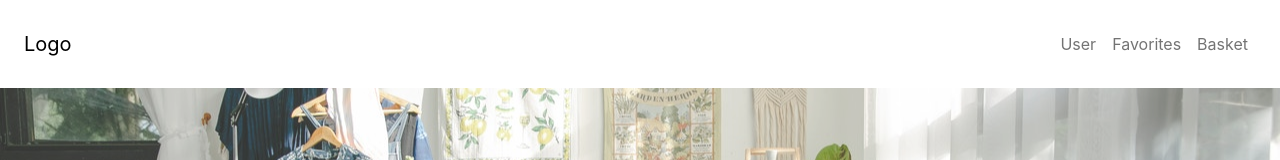
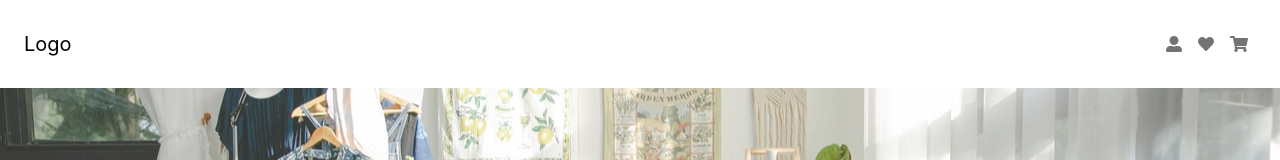
Before and after one commit to abuiko/react-bootstrap, a React (Create React App) app: page / in a window 1280 px wide. Shown: the top 160 px of the page. Built offline with nearby package versions, Linux system fonts and the light colour scheme.

Commit message:
add font awesome icons to nav

```diff
--- a/package.json
+++ b/package.json
@@ -3,6 +3,11 @@
   "version": "0.1.0",
   "private": true,
   "dependencies": {
+    "@fortawesome/fontawesome-svg-core": "^1.2.36",
+    "@fortawesome/free-brands-svg-icons": "^5.15.4",
+    "@fortawesome/free-regular-svg-icons": "^5.15.4",
+    "@fortawesome/free-solid-svg-icons": "^5.15.4",
+    "@fortawesome/react-fontawesome": "^0.1.15",
     "@testing-library/jest-dom": "^5.14.1",
     "@testing-library/react": "^11.2.7",
     "@testing-library/user-event": "^12.8.3",
--- a/src/components/NavigationBar.js
+++ b/src/components/NavigationBar.js
@@ -1,5 +1,9 @@
 import React from "react";
 import { Nav, Navbar } from "react-bootstrap";
+import { FontAwesomeIcon } from '@fortawesome/react-fontawesome';
+import { faShoppingCart } from '@fortawesome/free-solid-svg-icons';
+import { faUserAlt } from '@fortawesome/free-solid-svg-icons'
+import { faHeart } from '@fortawesome/free-solid-svg-icons'
 import styled from "styled-components";
 
 const Styles = styled.div`
@@ -29,9 +33,9 @@ export const NavigationBar = () => {
                 <Navbar.Toggle aria-controls="basic-navbar-nav" />
                 <Navbar.Collapse id="basic-navbar-nav">
                     <Nav className="ml-auto">
-                        <Nav.Item><Nav.Link className="nav-link" href="/user">User</Nav.Link></Nav.Item>
-                        <Nav.Item><Nav.Link className="nav-link" href="/favorites">Favorites</Nav.Link></Nav.Item>
-                        <Nav.Item><Nav.Link className="nav-link" href="/basket">Basket</Nav.Link></Nav.Item>
+                        <Nav.Item><Nav.Link className="nav-link" href="/user"> <FontAwesomeIcon icon={faUserAlt} /></Nav.Link></Nav.Item>
+                        <Nav.Item><Nav.Link className="nav-link" href="/favorites"><FontAwesomeIcon icon={faHeart} /></Nav.Link></Nav.Item>
+                        <Nav.Item><Nav.Link className="nav-link" href="/basket"><FontAwesomeIcon icon={faShoppingCart} /></Nav.Link></Nav.Item>
                     </Nav>
                 </Navbar.Collapse>
             </Navbar>
```
Also changed, not shown: 1 other file (tests, documents, lock files or other folders).
